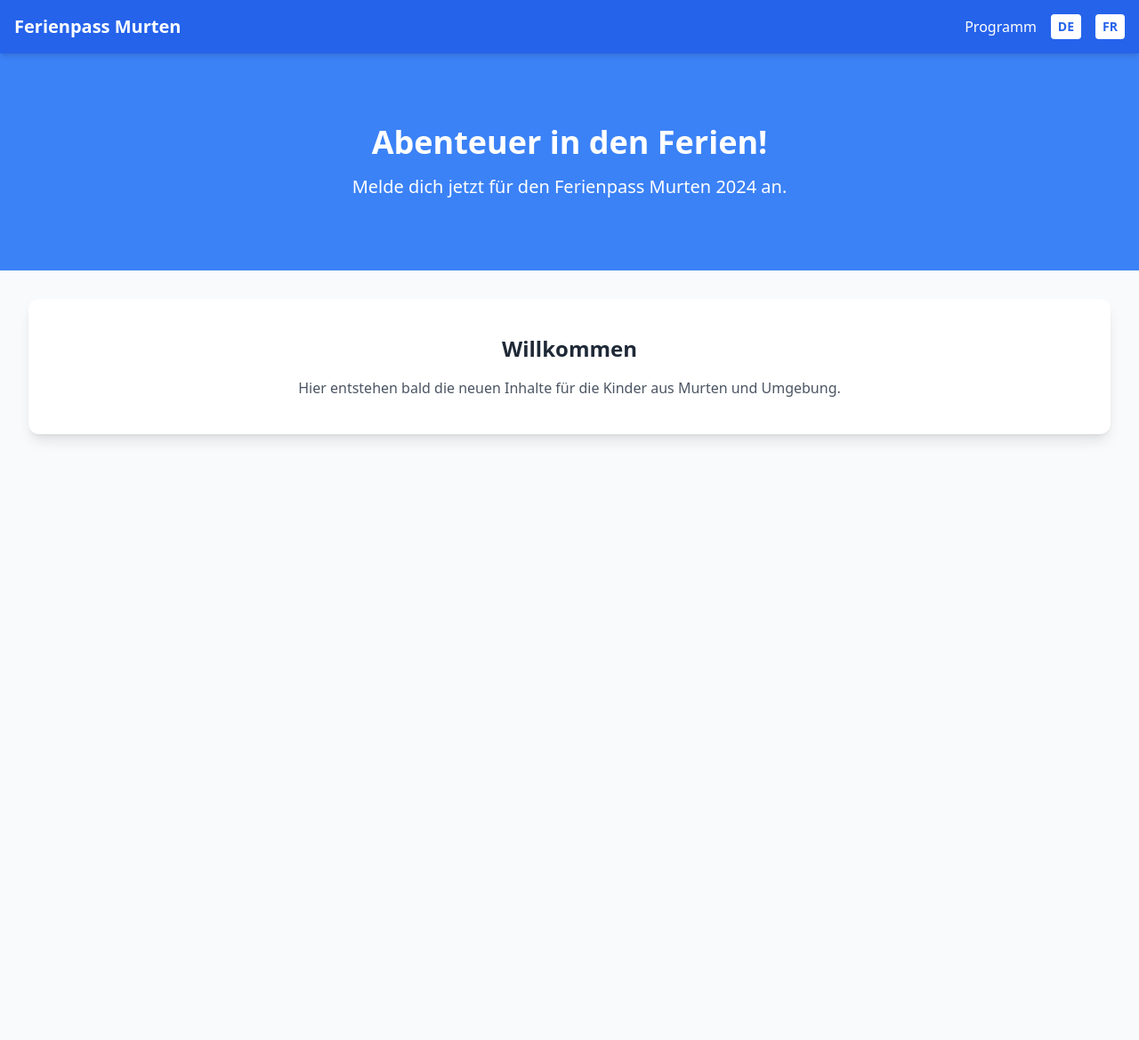
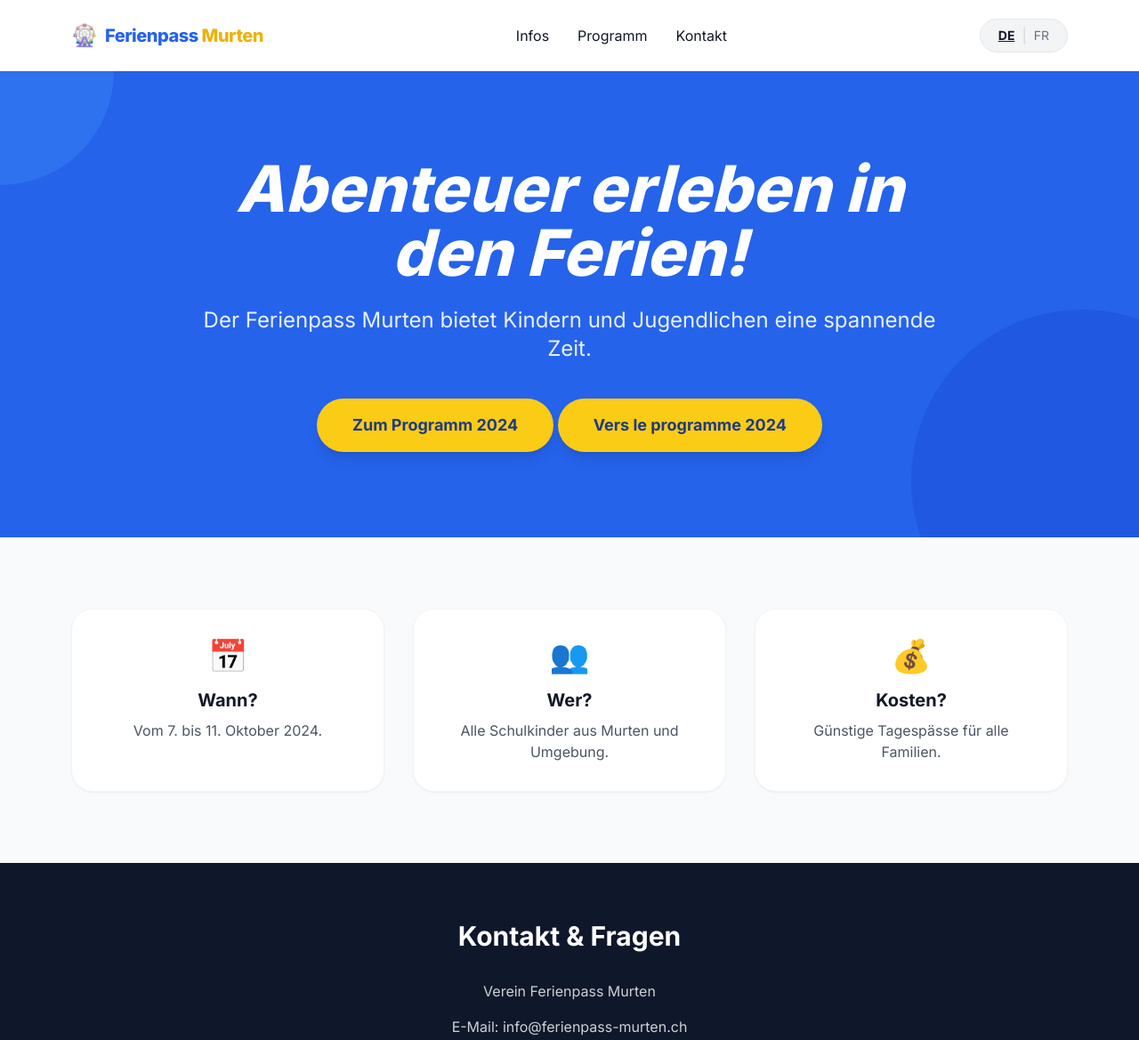
Before and after one commit to jf256/ferienpass, a plain HTML site: page index.html in a window 1280 px wide. Shown: the top 1169 px of the page at 89% size. Before the commit the page ends 800 px from the top, so only its background shows below. Drawn offline with nearby package versions, Linux system fonts and the light colour scheme.

Commit message:
Update index.html

```diff
--- a/index.html
+++ b/index.html
@@ -3,53 +3,122 @@
 <head>
     <meta charset="UTF-8">
     <meta name="viewport" content="width=device-width, initial-scale=1.0">
-    <title>Ferienpass Murten / Passeport Vacances Morat</title>
+    <title>Ferienpass Murten | Passeport Vacances Morat</title>
     <script src="https://cdn.tailwindcss.com"></script>
+    <link href="https://fonts.googleapis.com/css2?family=Inter:wght@400;700;800&display=swap" rel="stylesheet">
     <style>
-        .lang-fr { display: none; } /* Standardmäßig Französisch ausblenden */
+        body { font-family: 'Inter', sans-serif; }
+        .lang-fr { display: none; } /* Französisch standardmäßig verstecken */
+        .active-lang { font-weight: bold; text-decoration: underline; }
     </style>
 </head>
-<body class="bg-gray-50 text-gray-800 font-sans">
+<body class="bg-slate-50 text-gray-900">
 
-    <nav class="bg-blue-600 text-white p-4 shadow-md sticky top-0 z-50">
-        <div class="container mx-auto flex justify-between items-center">
-            <h1 class="text-xl font-bold">Ferienpass Murten</h1>
-            <div class="space-x-4 flex items-center">
-                <a href="#" class="hover:underline lang-de">Programm</a>
-                <a href="#" class="hover:underline lang-fr">Programme</a>
-                <button onclick="setLanguage('de')" class="bg-white text-blue-600 px-2 py-1 rounded text-sm font-bold">DE</button>
-                <button onclick="setLanguage('fr')" class="bg-white text-blue-600 px-2 py-1 rounded text-sm font-bold">FR</button>
+    <nav class="bg-white shadow-sm sticky top-0 z-50">
+        <div class="max-w-6xl mx-auto px-4 h-20 flex justify-between items-center">
+            <div class="flex items-center space-x-2">
+                <span class="text-2xl">🎡</span>
+                <span class="text-xl font-extrabold tracking-tight text-blue-600">Ferienpass <span class="text-yellow-500">Murten</span></span>
+            </div>
+
+            <div class="hidden md:flex space-x-8 font-medium">
+                <a href="#info" class="hover:text-blue-600 transition lang-de">Infos</a>
+                <a href="#info" class="hover:text-blue-600 transition lang-fr">Infos</a>
+                <a href="#programm" class="hover:text-blue-600 transition lang-de">Programm</a>
+                <a href="#programm" class="hover:text-blue-600 transition lang-fr">Programme</a>
+                <a href="#kontakt" class="hover:text-blue-600 transition lang-de">Kontakt</a>
+                <a href="#kontakt" class="hover:text-blue-600 transition lang-fr">Contact</a>
+            </div>
+
+            <div class="flex items-center bg-gray-100 rounded-full px-3 py-1 border">
+                <button id="btn-de" onclick="setLanguage('de')" class="px-2 py-1 text-sm active-lang">DE</button>
+                <span class="text-gray-300">|</span>
+                <button id="btn-fr" onclick="setLanguage('fr')" class="px-2 py-1 text-sm text-gray-500">FR</button>
             </div>
         </div>
     </nav>
 
-    <header class="py-20 bg-blue-500 text-white text-center">
-        <h2 class="text-4xl font-extrabold mb-4 lang-de">Abenteuer in den Ferien!</h2>
-        <h2 class="text-4xl font-extrabold mb-4 lang-fr">L'aventure pendant les vacances !</h2>
-        <p class="text-xl lang-de">Melde dich jetzt für den Ferienpass Murten 2024 an.</p>
-        <p class="text-xl lang-fr">Inscris-toi maintenant au Passeport Vacances Morat 2024.</p>
-    </header>
+    <section class="relative bg-blue-600 py-24 text-white text-center overflow-hidden">
+        <div class="relative z-10 max-w-4xl mx-auto px-4">
+            <h1 class="text-5xl md:text-7xl font-extrabold mb-6 leading-tight lang-de italic">
+                Abenteuer erleben in den Ferien!
+            </h1>
+            <h1 class="text-5xl md:text-7xl font-extrabold mb-6 leading-tight lang-fr italic">
+                Vivre des aventures pendant les vacances !
+            </h1>
+            <p class="text-xl md:text-2xl mb-10 opacity-90 lang-de">Der Ferienpass Murten bietet Kindern und Jugendlichen eine spannende Zeit.</p>
+            <p class="text-xl md:text-2xl mb-10 opacity-90 lang-fr">Le Passeport Vacances Morat offre aux enfants et adolescents des moments passionnants.</p>
 
-    <main class="container mx-auto p-8 text-center">
-        <div class="bg-white p-10 rounded-xl shadow-lg">
-            <h3 class="text-2xl font-bold mb-4 lang-de">Willkommen</h3>
-            <h3 class="text-2xl font-bold mb-4 lang-fr">Bienvenue</h3>
-            <p class="lang-de text-gray-600">Hier entstehen bald die neuen Inhalte für die Kinder aus Murten und Umgebung.</p>
-            <p class="lang-fr text-gray-600">Ici seront bientôt disponibles les nouveaux contenus pour les enfants de Morat et des environs.</p>
+            <a href="#programm" class="bg-yellow-400 hover:bg-yellow-300 text-blue-900 font-bold py-4 px-10 rounded-full text-lg shadow-lg transition-transform transform hover:scale-105 inline-block lang-de">
+                Zum Programm 2024
+            </a>
+            <a href="#programm" class="bg-yellow-400 hover:bg-yellow-300 text-blue-900 font-bold py-4 px-10 rounded-full text-lg shadow-lg transition-transform transform hover:scale-105 inline-block lang-fr">
+                Vers le programme 2024
+            </a>
         </div>
-    </main>
+        <div class="absolute top-0 left-0 w-64 h-64 bg-blue-500 rounded-full -translate-x-1/2 -translate-y-1/2 opacity-50"></div>
+        <div class="absolute bottom-0 right-0 w-96 h-96 bg-blue-700 rounded-full translate-x-1/3 translate-y-1/3 opacity-50"></div>
+    </section>
+
+    <section id="info" class="py-20 max-w-6xl mx-auto px-4 grid md:grid-cols-3 gap-8">
+        <div class="bg-white p-8 rounded-3xl shadow-sm border border-gray-100 text-center">
+            <div class="text-4xl mb-4">📅</div>
+            <h3 class="text-xl font-bold mb-2 lang-de">Wann?</h3>
+            <h3 class="text-xl font-bold mb-2 lang-fr">Quand ?</h3>
+            <p class="text-gray-600 lang-de">Vom 7. bis 11. Oktober 2024.</p>
+            <p class="text-gray-600 lang-fr">Du 7 au 11 octobre 2024.</p>
+        </div>
+        <div class="bg-white p-8 rounded-3xl shadow-sm border border-gray-100 text-center">
+            <div class="text-4xl mb-4">👥</div>
+            <h3 class="text-xl font-bold mb-2 lang-de">Wer?</h3>
+            <h3 class="text-xl font-bold mb-2 lang-fr">Pour qui ?</h3>
+            <p class="text-gray-600 lang-de">Alle Schulkinder aus Murten und Umgebung.</p>
+            <p class="text-gray-600 lang-fr">Tous les écoliers de Morat et des environs.</p>
+        </div>
+        <div class="bg-white p-8 rounded-3xl shadow-sm border border-gray-100 text-center">
+            <div class="text-4xl mb-4">💰</div>
+            <h3 class="text-xl font-bold mb-2 lang-de">Kosten?</h3>
+            <h3 class="text-xl font-bold mb-2 lang-fr">Coûts ?</h3>
+            <p class="text-gray-600 lang-de">Günstige Tagespässe für alle Familien.</p>
+            <p class="text-gray-600 lang-fr">Des pass journaliers abordables pour toutes les familles.</p>
+        </div>
+    </section>
+
+    <footer id="kontakt" class="bg-slate-900 text-white py-16">
+        <div class="max-w-6xl mx-auto px-4 text-center">
+            <h2 class="text-3xl font-bold mb-8 lang-de">Kontakt & Fragen</h2>
+            <h2 class="text-3xl font-bold mb-8 lang-fr">Contact & Questions</h2>
+            <p class="mb-4 opacity-80">Verein Ferienpass Murten</p>
+            <p class="mb-8 opacity-80">E-Mail: info@ferienpass-murten.ch</p>
+            <div class="pt-8 border-t border-slate-800 text-sm opacity-50">
+                &copy; 2024 Ferienpass Murten / Passeport Vacances Morat
+            </div>
+        </div>
+    </footer>
 
     <script>
         function setLanguage(lang) {
             const deElements = document.querySelectorAll('.lang-de');
             const frElements = document.querySelectorAll('.lang-fr');
+            const btnDe = document.getElementById('btn-de');
+            const btnFr = document.getElementById('btn-fr');
 
             if (lang === 'fr') {
                 deElements.forEach(el => el.style.display = 'none');
                 frElements.forEach(el => el.style.display = 'block');
+                btnFr.classList.add('active-lang', 'text-blue-600');
+                btnFr.classList.remove('text-gray-500');
+                btnDe.classList.remove('active-lang', 'text-blue-600');
+                btnDe.classList.add('text-gray-500');
+                document.documentElement.lang = 'fr';
             } else {
                 deElements.forEach(el => el.style.display = 'block');
                 frElements.forEach(el => el.style.display = 'none');
+                btnDe.classList.add('active-lang', 'text-blue-600');
+                btnDe.classList.remove('text-gray-500');
+                btnFr.classList.remove('active-lang', 'text-blue-600');
+                btnFr.classList.add('text-gray-500');
+                document.documentElement.lang = 'de';
             }
         }
     </script>
```
